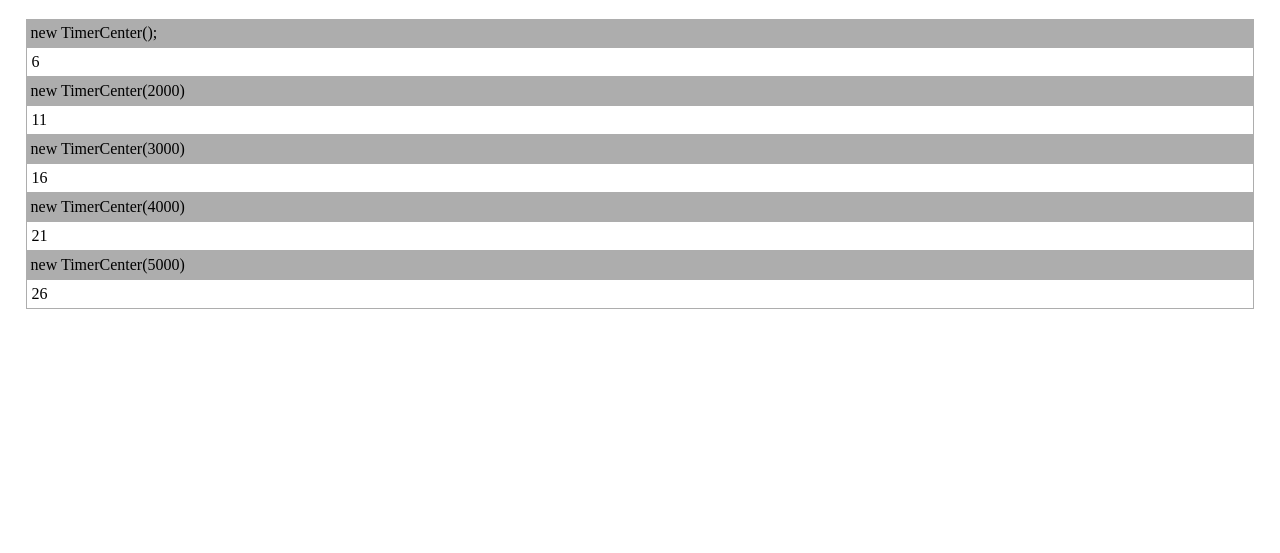
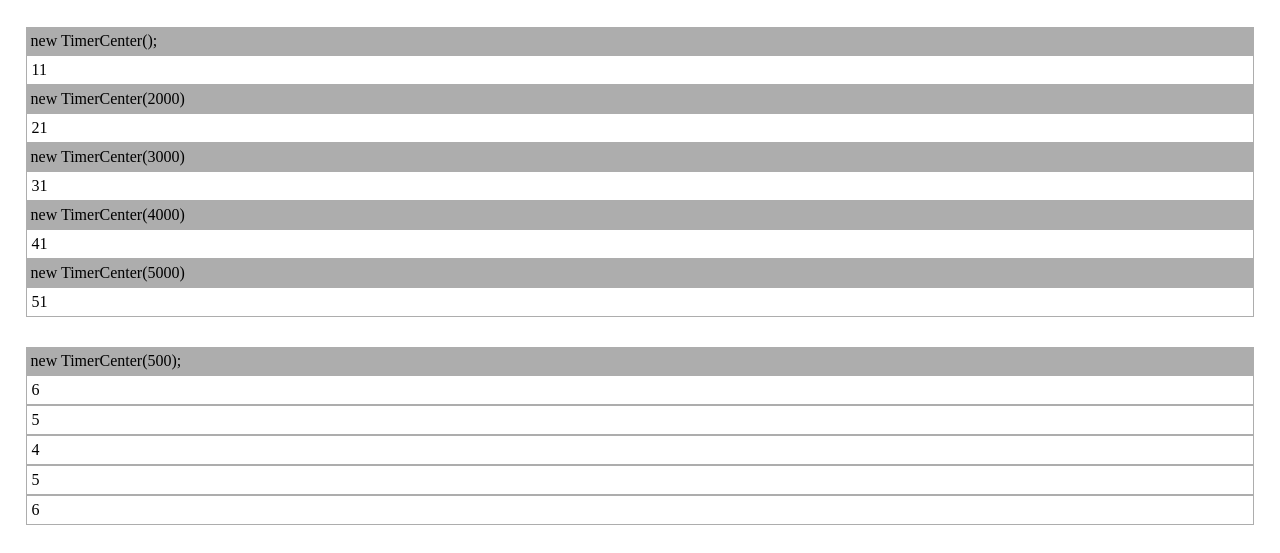
Before and after one commit to wahaha2012/timerCenter, a plain HTML site: page index.html in a window 1280 px wide. Shown: the part 61-614 px from the top of the page. Drawn offline with Linux system fonts and the light colour scheme.

Commit message:
updat demo

```diff
--- a/demo.js
+++ b/demo.js
@@ -1,39 +1,41 @@
-var dd=document.getElementsByTagName('dd');
+var dl=document.getElementsByTagName('dl'),
+	dd1=dl[0].getElementsByTagName("dd"),
+	dd2=dl[1].getElementsByTagName("dd");
 
-/* for(var i=0,L=dd.length;i<L;i++){
+var timer=new TimerCenter(500).start().start().start();
+for(var i=0,L=dd1.length;i<L;i++){
+	(function(c){
+		var t=1,
+			s=false;
+
+		//add timer listeners
+		timer.addListener('dd1',function(){
+			t+=c;
+			dd1[c-1].innerHTML=t;
+		});
+
+		//click event stop or resume
+		dd1[c-1].onclick=function(){
+			// s?timer.resumeListeners('dd1'):timer.stopListeners('dd1');
+			s?timer.resume():timer.stop();
+			s=!s;
+		}
+	})(i+1);
+}
+
+for(var i=0,L=dd2.length;i<L;i++){
 	(function(c){
 		var t=1,
 			timer=new TimerCenter(c*1000).start(),
 			s=false;
 
-		timer.addListener('dd',function(){
+		timer.addListener('dd2',function(){
 			t+=c;
-			dd[c-1].innerHTML=t;
+			dd2[c-1].innerHTML=t;
 		});
 
-		dd[c-1].onclick=function(){
-			s?timer.resumeListeners('dd'):timer.stopListeners('dd');
-			s=!s;
-		}
-	})(i+1);
-} */
-
-var timer=new TimerCenter().start().start().start();
-for(var i=0,L=dd.length;i<L;i++){
-	(function(c){
-		var t=1,
-			s=false;
-
-		//add timer listeners
-		timer.addListener('dd',function(){
-			t+=c;
-			dd[c-1].innerHTML=t;
-		});
-
-		//click event stop or resume
-		dd[c-1].onclick=function(){
-			// s?timer.resumeListeners('dd'):timer.stopListeners('dd');
-			s?timer.resume():timer.stop();
+		dd2[c-1].onclick=function(){
+			s?timer.resumeListeners('dd2'):timer.stopListeners('dd2');
 			s=!s;
 		}
 	})(i+1);
--- a/index.html
+++ b/index.html
@@ -5,7 +5,7 @@
 	<title>timercenter demo</title>
 	<style type="text/css">
 		body{margin:0px; padding:0px;}
-		dl{width:96%; margin:0px auto;}
+		dl{width:96%; margin:30px auto;}
 		dt{background:#adadad; margin:0px; padding:5px;}
 		dd{border:#adadad 1px solid; padding:5px; margin:0px;}
 	</style>
@@ -25,6 +25,15 @@
 		<dd></dd>
 	</dl>
 
+	<dl>
+		<dt>new TimerCenter(500);</dt>
+		<dd></dd>
+		<dd></dd>
+		<dd></dd>
+		<dd></dd>
+		<dd></dd>
+	</dl>
+
 	<script type="text/javascript" src="timercenter.js"></script>
 	<script type="text/javascript" src="demo.js"></script>
 </body>
```
